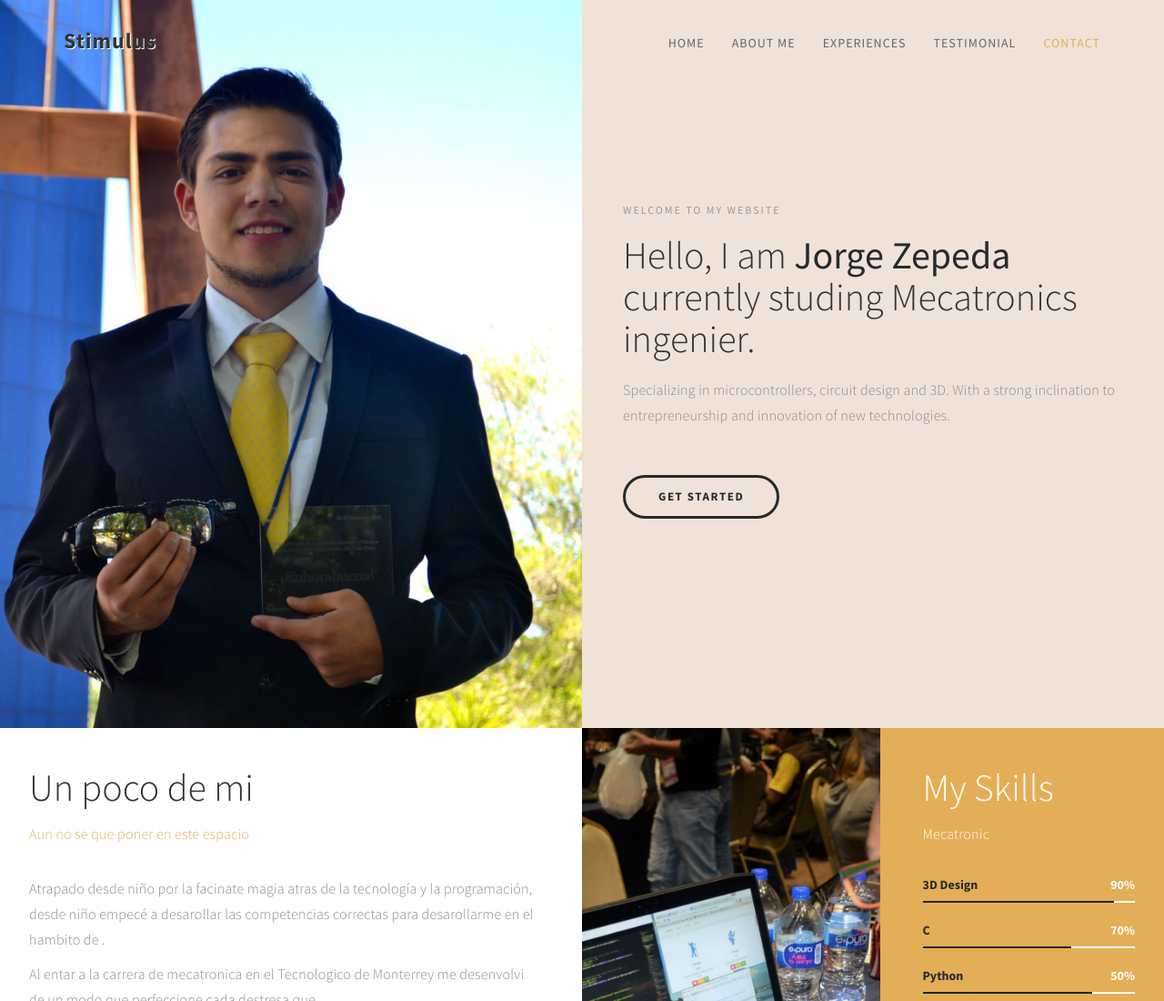
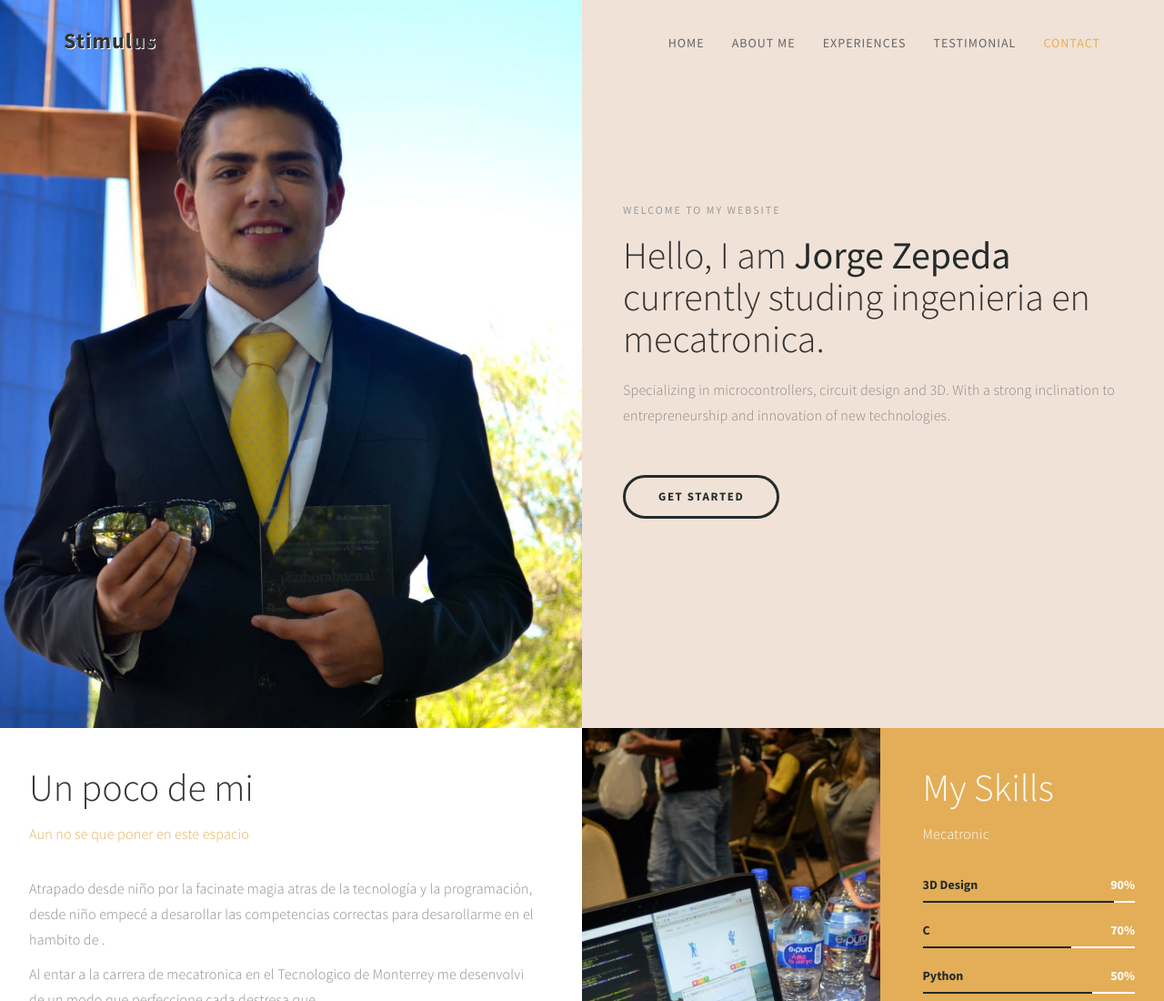
Before and after one commit to Jorgezepmed/Curri, a plain HTML site: page index.html in a window 1280 px wide. Shown: the top 1100 px of the page at 91% size. Drawn offline with Linux system fonts and the light colour scheme.

Commit message:
Cambiamos a espanol linea 80

```diff
--- a/index.html
+++ b/index.html
@@ -77,7 +77,7 @@ http://www.templatemo.com/tm-498-stimulus
                     <div class="home-thumb">
                          <div class="section-title">
                               <h4 class="wow fadeInUp" data-wow-delay="0.3s">welcome to my website</h4>
-                              <h1 class="wow fadeInUp" data-wow-delay="0.6s">Hello, I am <strong> Jorge Zepeda</strong> currently studing Mecatronics ingenier.</h1>
+                              <h1 class="wow fadeInUp" data-wow-delay="0.6s">Hello, I am <strong> Jorge Zepeda</strong> currently studing ingenieria en mecatronica.</h1>
                               <p class="wow fadeInUp" data-wow-delay="0.9s">  Specializing in microcontrollers, circuit design and 3D. With a strong inclination to entrepreneurship and innovation of new technologies.  </p>
 
                               <a href="#about" class="wow fadeInUp smoothScroll section-btn btn btn-success" data-wow-delay="1.4s">Get Started</a>
```
